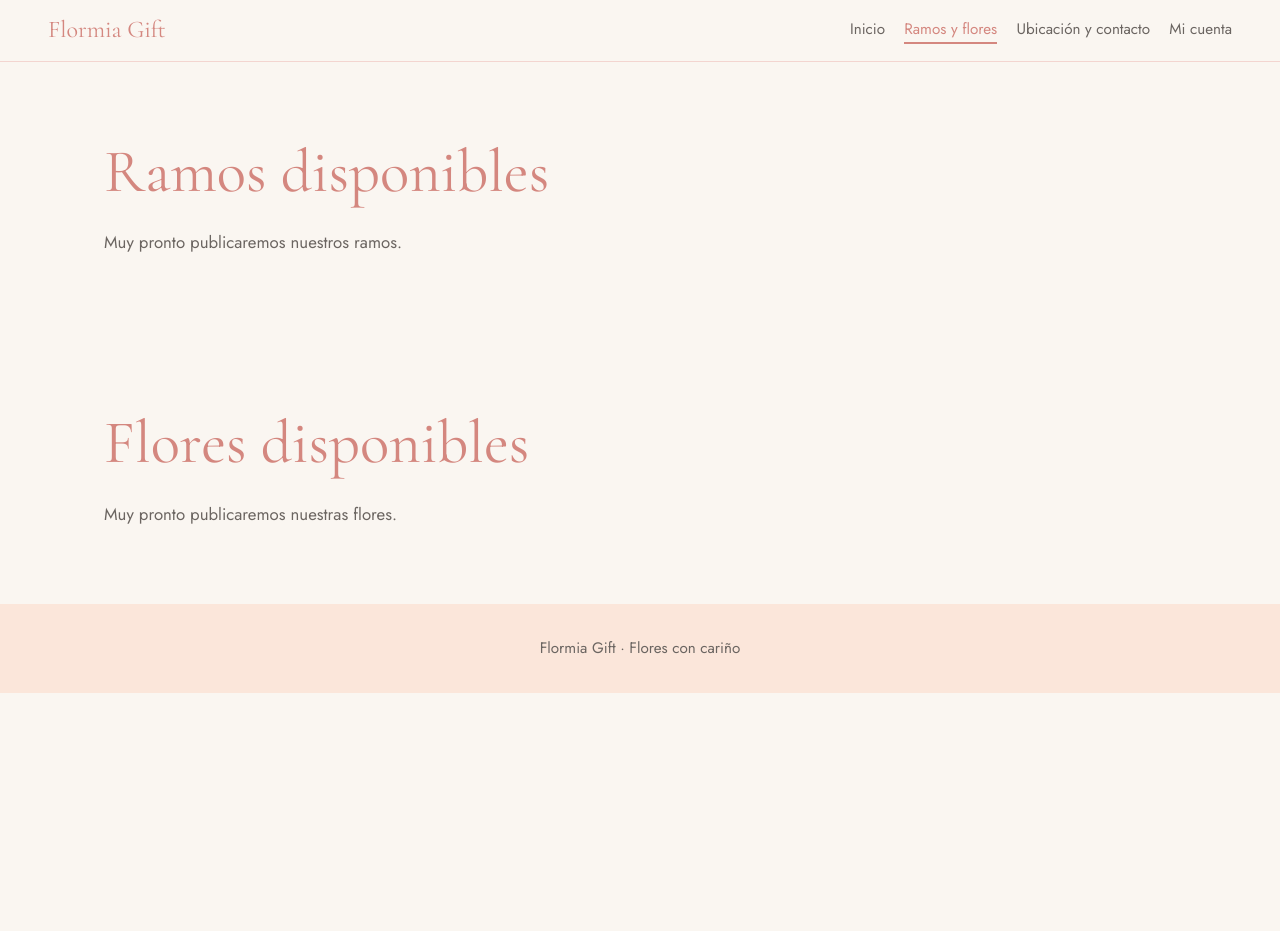
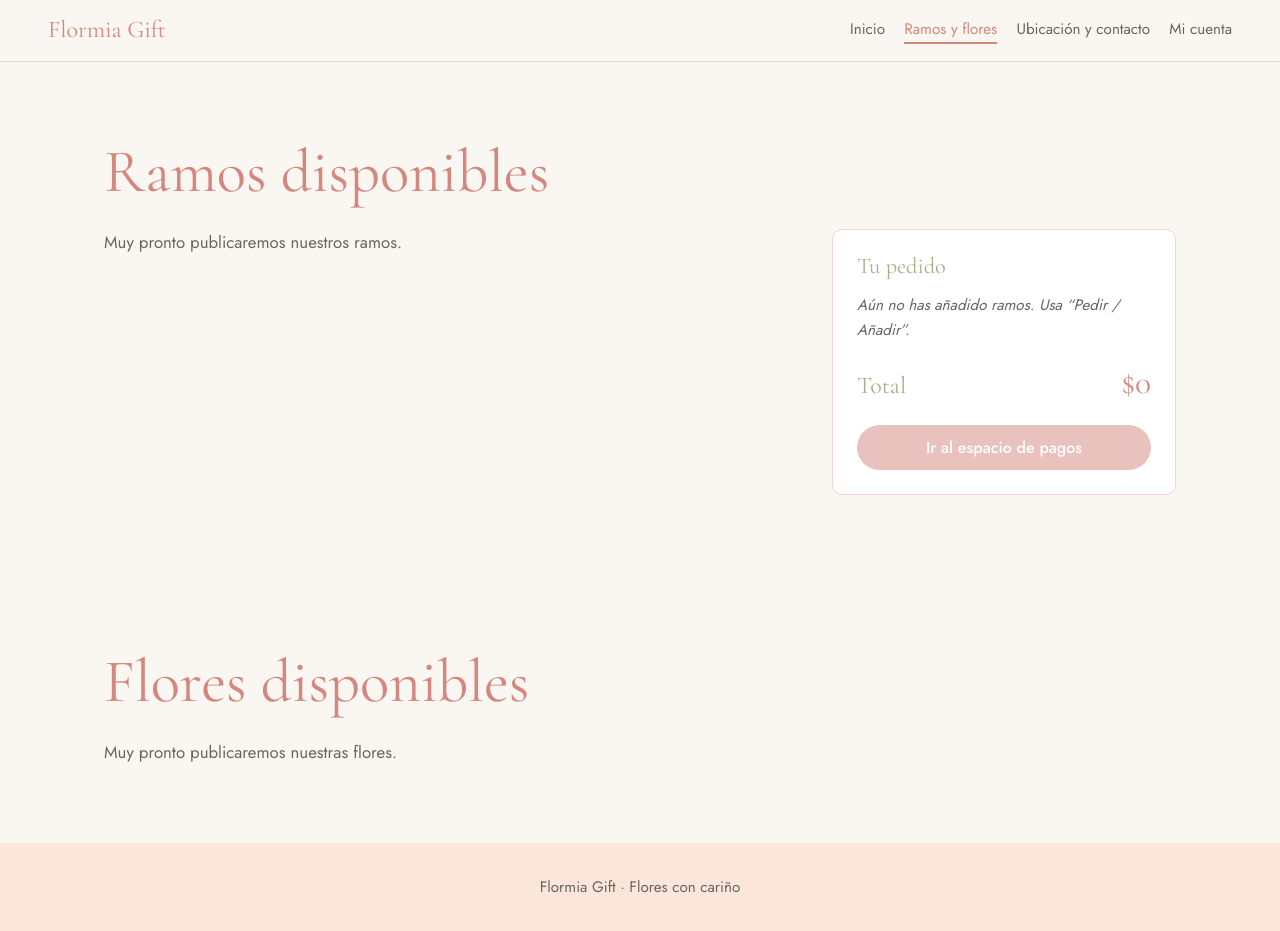
Before and after one commit to alan5454/flormia-gift-v2, a Django app: page /catalogo/ in a window 1280 px wide. Before the commit the page ends 693 px from the top, so only its background shows below. Run offline with Django 5.2, Linux system fonts and the light colour scheme; the visitor is signed in with stand-in values (Sample User, id 1); data that the repository does not hold is empty.

Commit message:
Agrega panel de pedido en catalogo, vista de pago y corrige footer

```diff
--- a/catalogo/admin.py
+++ b/catalogo/admin.py
@@ -35,8 +35,8 @@ class ItemPedidoInline(admin.TabularInline):
 
 @admin.register(Pedido)
 class PedidoAdmin(admin.ModelAdmin):
-    list_display = ("usuario", "estado", "cantidad_total", "total", "actualizado")
-    list_filter = ("estado",)
+    list_display = ("usuario", "estado", "forma_pago", "entrega", "cantidad_total", "total", "actualizado")
+    list_filter = ("estado", "forma_pago", "entrega")
     search_fields = ("usuario__username",)
     inlines = [ItemPedidoInline]
 
--- a/catalogo/static/catalogo/css/styles.css
+++ b/catalogo/static/catalogo/css/styles.css
@@ -5,7 +5,8 @@
 }
 *{box-sizing:border-box;margin:0}
 html{scroll-behavior:smooth;scroll-padding-top:90px}
-body{background:var(--crema);color:var(--texto);font:400 1.05rem/1.6 var(--cuerpo)}
+body{background:var(--crema);color:var(--texto);font:400 1.05rem/1.6 var(--cuerpo);min-height:100vh;display:flex;flex-direction:column}
+main{flex:1;width:100%}
 img{max-width:100%;display:block}
 h1,h2,h3{font-family:var(--titulo);font-weight:400;color:var(--rosa);line-height:1.1}
 h2{font-size:clamp(2.2rem,5vw,3.8rem);margin-bottom:1.5rem}
@@ -102,6 +103,17 @@ a.pill{text-decoration:none;display:inline-block}
 .ayuda{font-size:.8rem;line-height:1.3}
 .ayuda ul{padding-left:1.1rem}
 
+.catalogo-grid{display:grid;grid-template-columns:2fr 1fr;gap:2.5rem;align-items:start}
+.catalogo-grid .productos{grid-template-columns:repeat(auto-fill,minmax(210px,1fr))}
+.panel-pedido{max-height:calc(100vh - 96px);overflow-y:auto}
+.panel-pedido .btn[disabled]{opacity:.5;cursor:not-allowed}
+.panel-pedido a.btn{text-align:center}
+.opciones{border:0;padding:0;display:grid;gap:.4rem}
+.opciones legend{font-family:var(--titulo);font-size:1.3rem;color:var(--salvia);margin-bottom:.3rem}
+.opciones label{display:flex;gap:.5rem;align-items:center}
+.opciones input{accent-color:var(--rosa)}
+.vacio{font-size:.95rem}
+
 /* Contacto y pie */
 .contacto{display:grid;grid-template-columns:9rem 1fr;gap:.8rem 1rem;margin-top:1.5rem;max-width:620px}
 .contacto dt{font-family:var(--titulo);font-size:1.25rem;color:var(--salvia)}
@@ -110,7 +122,8 @@ a.pill{text-decoration:none;display:inline-block}
 .pie{text-align:center;padding:2rem 1rem;background:var(--durazno);font-size:.95rem}
 
 @media (max-width:800px){
-  .personaliza{grid-template-columns:1fr}
+  .personaliza,.catalogo-grid{grid-template-columns:1fr}
+  .panel-pedido{max-height:none}
   .resumen{position:static}
   .barra{flex-direction:column;align-items:flex-start;gap:.3rem}
   .barra nav{gap:.4rem 1rem}
--- a/catalogo/templates/catalogo/catalogo.html
+++ b/catalogo/templates/catalogo/catalogo.html
@@ -3,6 +3,8 @@
 {% block contenido %}
 <section class="seccion" id="ramos">
   <h2>Ramos disponibles</h2>
+  <div class="catalogo-grid">
+  <div>
   {% if ramos %}
   <div class="rejilla productos">
     {% for r in ramos %}
@@ -28,6 +30,43 @@
   {% else %}
   <p>Muy pronto publicaremos nuestros ramos.</p>
   {% endif %}
+  </div>
+
+  <aside class="resumen panel-pedido" id="pedido" aria-label="Tu pedido">
+    <h3>Tu pedido</h3>
+    {% if not user.is_authenticated %}
+    <p class="vacio">Inicia sesión para añadir ramos a tu pedido.</p>
+    <a class="btn btn-suave" href="{% url 'catalogo:cuenta' %}?next={% url 'catalogo:catalogo' %}">Iniciar sesión</a>
+    {% elif items %}
+    <div class="pedidos">
+      {% for i in items %}
+      <div class="fila-pedido">
+        <img src="{{ i.ramo.imagen_url }}" alt="{{ i.ramo.nombre }}" loading="lazy">
+        <div class="datos">
+          <span class="nombre">{{ i.ramo.nombre }}</span>
+          <span class="unitario">${{ i.ramo.precio|floatformat:"-2g" }} c/u</span>
+        </div>
+        <div class="cantidad">
+          <form method="post" action="{% url 'catalogo:item_restar' i.pk %}">{% csrf_token %}<input type="hidden" name="next" value="{% url 'catalogo:catalogo' %}#ramos"><button type="submit" class="mini" aria-label="Quitar uno">−</button></form>
+          <span class="n" aria-label="Cantidad">{{ i.cantidad }}</span>
+          <form method="post" action="{% url 'catalogo:item_sumar' i.pk %}">{% csrf_token %}<input type="hidden" name="next" value="{% url 'catalogo:catalogo' %}#ramos"><button type="submit" class="mini" aria-label="Añadir otro">+</button></form>
+        </div>
+        <span class="precio subtotal">${{ i.subtotal|floatformat:"-2g" }}</span>
+        <form method="post" action="{% url 'catalogo:item_quitar' i.pk %}">{% csrf_token %}<input type="hidden" name="next" value="{% url 'catalogo:catalogo' %}#ramos"><button type="submit" class="btn btn-suave">Eliminar</button></form>
+      </div>
+      {% endfor %}
+    </div>
+    {% else %}
+    <p class="vacio">Aún no has añadido ramos. Usa “Pedir / Añadir”.</p>
+    {% endif %}
+    <p class="total">Total <strong>${{ total|floatformat:"-2g" }}</strong></p>
+    {% if items %}
+    <a class="btn" href="{% url 'catalogo:pago' %}">Ir al espacio de pagos</a>
+    {% else %}
+    <button type="button" class="btn" disabled>Ir al espacio de pagos</button>
+    {% endif %}
+  </aside>
+  </div>
 </section>
 
 <section class="seccion" id="flores">
--- a/catalogo/templates/catalogo/cuenta.html
+++ b/catalogo/templates/catalogo/cuenta.html
@@ -64,10 +64,7 @@
       <h3>Tu pedido</h3>
       <p>{{ cantidad_total }} ramo{{ cantidad_total|pluralize }} · {% if pedido.estado == 'confirmado' %}Confirmado ✓{% else %}Pendiente de confirmar{% endif %}</p>
       <p class="total">Total <strong>${{ total|floatformat:"-2g" }}</strong></p>
-      <form method="post" action="{% url 'catalogo:pedido_confirmar' %}">
-        {% csrf_token %}
-        <button type="submit" class="btn">{% if pedido.estado == 'confirmado' %}Actualizar pedido{% else %}Confirmar pedido{% endif %}</button>
-      </form>
+      <a class="btn" href="{% url 'catalogo:pago' %}">{% if pedido.estado == 'confirmado' %}Actualizar pedido en el espacio de pagos{% else %}Ir al espacio de pagos{% endif %}</a>
       <a class="btn btn-suave" href="{% url 'catalogo:catalogo' %}#ramos">Añadir otro ramo</a>
     </aside>
   </div>
--- a/catalogo/urls.py
+++ b/catalogo/urls.py
@@ -17,5 +17,5 @@ urlpatterns = [
     path("pedido/item/<int:item_id>/sumar/", views.item_sumar, name="item_sumar"),
     path("pedido/item/<int:item_id>/restar/", views.item_restar, name="item_restar"),
     path("pedido/item/<int:item_id>/quitar/", views.item_quitar, name="item_quitar"),
-    path("pedido/confirmar/", views.pedido_confirmar, name="pedido_confirmar"),
+    path("pago/", views.pago, name="pago"),
 ]
--- a/catalogo/views.py
+++ b/catalogo/views.py
@@ -1,5 +1,6 @@
 from django.contrib import messages
 from django.contrib.auth import login, logout
+from django import forms
 from django.contrib.auth.forms import AuthenticationForm, UserCreationForm
 from django.db import transaction
 from django.db.models import F
@@ -30,12 +31,21 @@ def _siguiente(request, defecto):
     return defecto
 
 
+def _catalogo_ramos():
+    return f"{reverse('catalogo:catalogo')}#ramos"
+
+
 def _exigir_sesion(request):
     """Si no hay sesión: redirige a /cuenta/ sin tocar la base de datos."""
     if request.user.is_authenticated:
         return None
     messages.info(request, "Inicia sesión o crea tu cuenta para guardar tus ramos.")
     return redirect(f"{reverse('catalogo:cuenta')}?next={reverse('catalogo:catalogo')}")
+
+
+def _volver_a_pedidos(request):
+    """Tras +1/−1/eliminar: vuelve a donde se hizo la acción (por defecto, Mi cuenta)."""
+    return redirect(_siguiente(request, f"{reverse('catalogo:cuenta')}?tab=pedidos"))
 
 
 def _pedido(usuario):
@@ -86,9 +96,15 @@ def catalogo(request):
     for r in ramos:
         r.es_favorito = r.pk in favoritos
         r.en_pedido = cantidades.get(r.pk, 0)
+    pedido = Pedido.objects.filter(usuario=request.user).first() if request.user.is_authenticated else None
+    items = list(pedido.items.select_related("ramo")) if pedido else []
     return render(request, "catalogo/catalogo.html", {
         "seccion": "catalogo",
         "ramos": ramos,
+        "pedido": pedido,
+        "items": items,
+        "total": sum((i.subtotal for i in items), 0),
+        "cantidad_total": sum(i.cantidad for i in items),
         "flores": TipoFlor.objects.filter(activo=True),
     })
 
@@ -158,7 +174,7 @@ def favorito_alternar(request, ramo_id):
     else:
         favorito.delete()
         messages.info(request, f"{ramo.nombre} se quitó de tus favoritos.")
-    return _volver(request, reverse("catalogo:catalogo"))
+    return _volver(request, _catalogo_ramos())
 
 
 @require_POST
@@ -189,7 +205,7 @@ def pedido_agregar(request, ramo_id):
     ramo = _ramo_activo(ramo_id)
     _agregar_al_pedido(request.user, ramo)
     messages.success(request, f"{ramo.nombre} se añadió a tus pedidos.")
-    return _volver(request, reverse("catalogo:catalogo"))
+    return _volver(request, _catalogo_ramos())
 
 
 @require_POST
@@ -200,7 +216,7 @@ def item_sumar(request, item_id):
     if item.cantidad < MAX_POR_RAMO:
         ItemPedido.objects.filter(pk=item.pk).update(cantidad=F("cantidad") + 1)
         _tocar_pedido(item.pedido)
-    return redirect(f"{reverse('catalogo:cuenta')}?tab=pedidos")
+    return _volver_a_pedidos(request)
 
 
 @require_POST
@@ -213,7 +229,7 @@ def item_restar(request, item_id):
     else:
         item.delete()
     _tocar_pedido(item.pedido)
-    return redirect(f"{reverse('catalogo:cuenta')}?tab=pedidos")
+    return _volver_a_pedidos(request)
 
 
 @require_POST
@@ -225,19 +241,56 @@ def item_quitar(request, item_id):
     item.delete()
     _tocar_pedido(pedido)
     messages.info(request, "Ramo quitado de tus pedidos.")
-    return redirect(f"{reverse('catalogo:cuenta')}?tab=pedidos")
+    return _volver_a_pedidos(request)
 
 
-@require_POST
-def pedido_confirmar(request):
+class PagoForm(forms.ModelForm):
+    forma_pago = forms.ChoiceField(label="Forma de pago", choices=Pedido.FORMAS_PAGO, widget=forms.RadioSelect)
+    entrega = forms.ChoiceField(label="Entrega", choices=Pedido.ENTREGAS, widget=forms.RadioSelect)
+    direccion_entrega = forms.CharField(
+        label="Dirección de entrega", max_length=250, required=False,
+        widget=forms.TextInput(attrs={"placeholder": "Calle, número, colonia"}),
+    )
+
+    class Meta:
+        model = Pedido
+        fields = ["forma_pago", "entrega", "direccion_entrega"]
+
+    def clean(self):
+        datos = super().clean()
+        if datos.get("entrega") == "domicilio" and not (datos.get("direccion_entrega") or "").strip():
+            self.add_error("direccion_entrega", "Escribe la dirección para la entrega a domicilio.")
+        if datos.get("entrega") == "recoger":
+            datos["direccion_entrega"] = ""
+        return datos
+
+
+def pago(request):
+    """Espacio de pagos: desglose, forma de pago/entrega y confirmación del pedido."""
     if (r := _exigir_sesion(request)):
         return r
     pedido = Pedido.objects.filter(usuario=request.user).first()
-    if not pedido or not pedido.items.exists():
-        messages.error(request, "Añade al menos un ramo antes de confirmar.")
+    items = list(pedido.items.select_related("ramo")) if pedido else []
+    if not items:
+        messages.info(request, "Añade al menos un ramo para ir al espacio de pagos.")
+        return redirect(_catalogo_ramos())
+
+    if request.method == "POST":
+        form = PagoForm(request.POST, instance=pedido)
+        if form.is_valid():
+            pedido = form.save(commit=False)
+            pedido.estado = Pedido.CONFIRMADO
+            pedido.confirmado_en = timezone.now()
+            pedido.save()
+            messages.success(request, "¡Pedido confirmado y guardado!")
+            return redirect(f"{reverse('catalogo:cuenta')}?tab=pedidos")
     else:
-        pedido.estado = Pedido.CONFIRMADO
-        pedido.confirmado_en = timezone.now()
-        pedido.save()
-        messages.success(request, "¡Pedido confirmado y guardado!")
-    return redirect(f"{reverse('catalogo:cuenta')}?tab=pedidos")
+        form = PagoForm(instance=pedido)
+    return render(request, "catalogo/pago.html", {
+        "seccion": "catalogo",
+        "pedido": pedido,
+        "items": items,
+        "total": sum((i.subtotal for i in items), 0),
+        "cantidad_total": sum(i.cantidad for i in items),
+        "form": form,
+    })
```
Also changed, not shown: catalogo/models.py (+9 -0 lines), catalogo/templates/catalogo/pago.html (added, +53 -0 lines), catalogo/tests.py (+89 -2 lines), catalogo/migrations/0004_pago_entrega.py (added).
